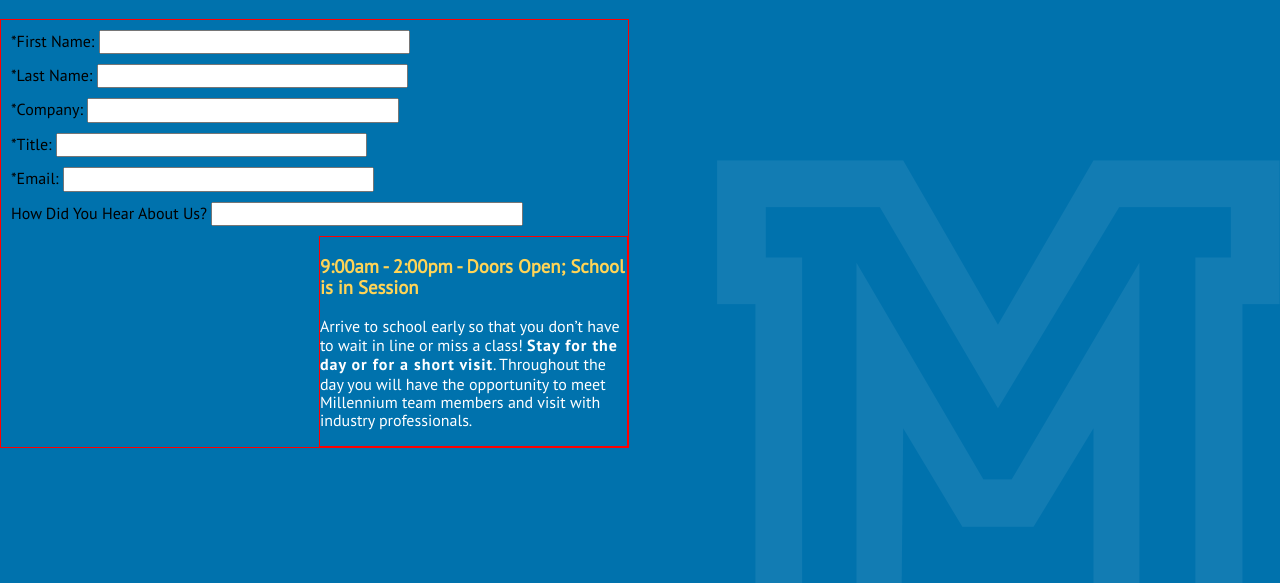
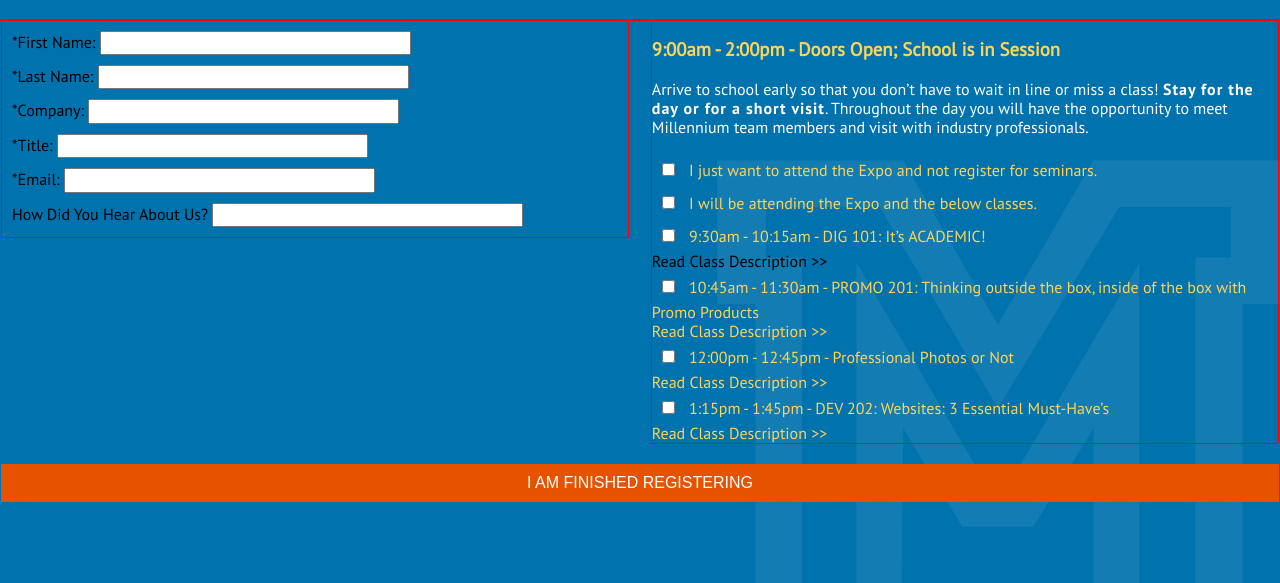
Before and after one commit to moxdev/expo, a plain HTML site: page index.html in a window 1280 px wide. Shown: the part 369-952 px from the top of the page. Drawn offline with Linux system fonts and the light colour scheme.

Commit message:
setup the init form

```diff
--- a/index.html
+++ b/index.html
@@ -15,11 +15,11 @@
         <div class="content">
             <header>
                 <div class="title">
-                    <span class="logo"></span><h1>Welcome! Excited for You to Join Us.</h1>
+                    <span class="logo"></span>
+                    <h1>Welcome! Excited for You to Join Us.</h1>
                 </div>
             </header>
             <!--header-->
-
             <section id="invite">
                 <div class="title">
                     <h1>You're Invited!</h1>
@@ -31,29 +31,24 @@
                 </div>
             </section>
             <!--invite-->
-
             <section id="about">
                 <div class="title">
                     <h1>About the Expo</h1>
                 </div>
                 <div class="about-content">
                     <p>We invite you and your colleagues to join us forour Marketing Expo and Educational Event. Stay for the entire time or stop by for a quick visit with our marketing professionals and factory representatives—we have something for everyone!</p>
-
                     <h3>How to get the most from Millennium School of Marketing’s Expo and Educational Event?</h3>
-
                     <a href="#">Read More >></a>
-
                 </div>
             </section>
             <!--about-->
-
             <section id="registration">
                 <div class="title">
                     <h1>Event Schedule &amp; Registration</h1>
                 </div>
-                <div class="registration-wrapper">
+                <div class="registration-wrapper test">
+                    <form id="contact-form" name="contact-form" action="post">
                         <div class="form-section test">
-                        <form id="contact-form" name="contact-form" action="post">
                             <span class="form-row">
                                 <label for="firstName">*First Name:</label>
                                 <input type="text" id="firstName" name="First-Name" class="required" />
@@ -78,18 +73,26 @@
                                 <label for="how">How Did You Hear About Us?</label>
                                 <input type="text" id="how" name="How" />
                             </span>
+                        </div>
+                        <!-- form-section -->
                         <div class="schedule-section test">
                             <h3>9:00am - 2:00pm - Doors Open; School is in Session</h3>
                             <p>Arrive to school early so that you don’t have to wait in line or miss a class! <span>Stay for the day or for a short visit</span>. Throughout the day you will have the opportunity to meet Millennium team members and visit with industry professionals.</p>
+                            <input type="checkbox" class="checkboxes" name="" value=""> <span class="checkbox-info">I just want to attend the Expo and not register for seminars.</span><br>
+                            <input type="checkbox" class="checkboxes" name="" value=""> <span class="checkbox-info">I will be attending the Expo and the below classes.</span><br>
+                            <input type="checkbox" class="checkboxes" name="" value=""> <span class="checkbox-info">9:30am - 10:15am - DIG 101: It’s ACADEMIC!</span><br><span>Read Class Description >></span><br>
+                            <input type="checkbox" class="checkboxes" name="" value=""> <span class="checkbox-info">10:45am - 11:30am - PROMO 201: Thinking outside the box, inside of the box with Promo Products<br><span>Read Class Description >></span></span><br>
+                            <input type="checkbox" class="checkboxes" name="" value=""> <span class="checkbox-info">12:00pm - 12:45pm - Professional Photos or Not<br><span>Read Class Description >></span></span><br>
+                            <input type="checkbox" class="checkboxes" name="" value=""> <span class="checkbox-info">1:15pm - 1:45pm - DEV 202: Websites: 3 Essential Must-Have’s<br><span>Read Class Description >></span></span><br>
                         </div>
+                        <!-- schedule-section -->
+                        <input type="submit" value="I AM FINISHED REGISTERING" name="Submit" class="submit" />
                     </form>
                     <!-- contact-form -->
                 </div>
-                    <!-- form-section -->
-                </div>
+                <!-- registration-wrapper -->
             </section>
             <!--registration-->
-
             <section id="footer">
             </section>
             <!-- footer -->
@@ -98,4 +101,5 @@
     </div>
     <!-- wrapper -->
 </body>
+
 </html>
--- a/sass/_registration.scss
+++ b/sass/_registration.scss
@@ -12,13 +12,11 @@
         .form-section {
             width: 49%;
             float: left;
-            #contact-form {
-                .form-row {
-                    display: block;
-                    margin: 10px;
-                    input {
-                        width: 50%;
-                    }
+            .form-row {
+                display: block;
+                margin: 10px;
+                input {
+                    width: 50%;
                 }
             }
         }
@@ -36,6 +34,23 @@
                     letter-spacing: 1px;
                 }
             }
+            input {
+                margin: 10px;
+            }
+            .checkbox-info {
+                color: $mm4_yellow;
+            }
+        }
+        .submit {
+            float: left;
+            clear: both;
+            width: 100%;
+            margin: 20px auto;
+            padding: 10px;
+            border-radius: 0;
+            border: none;
+            background-color: $mm4-orange;
+            color: $mm4_white;
         }
     }
 }
```
Also changed, not shown: css/styles.css. Lines whose indentation alone changed are shown as unchanged.
